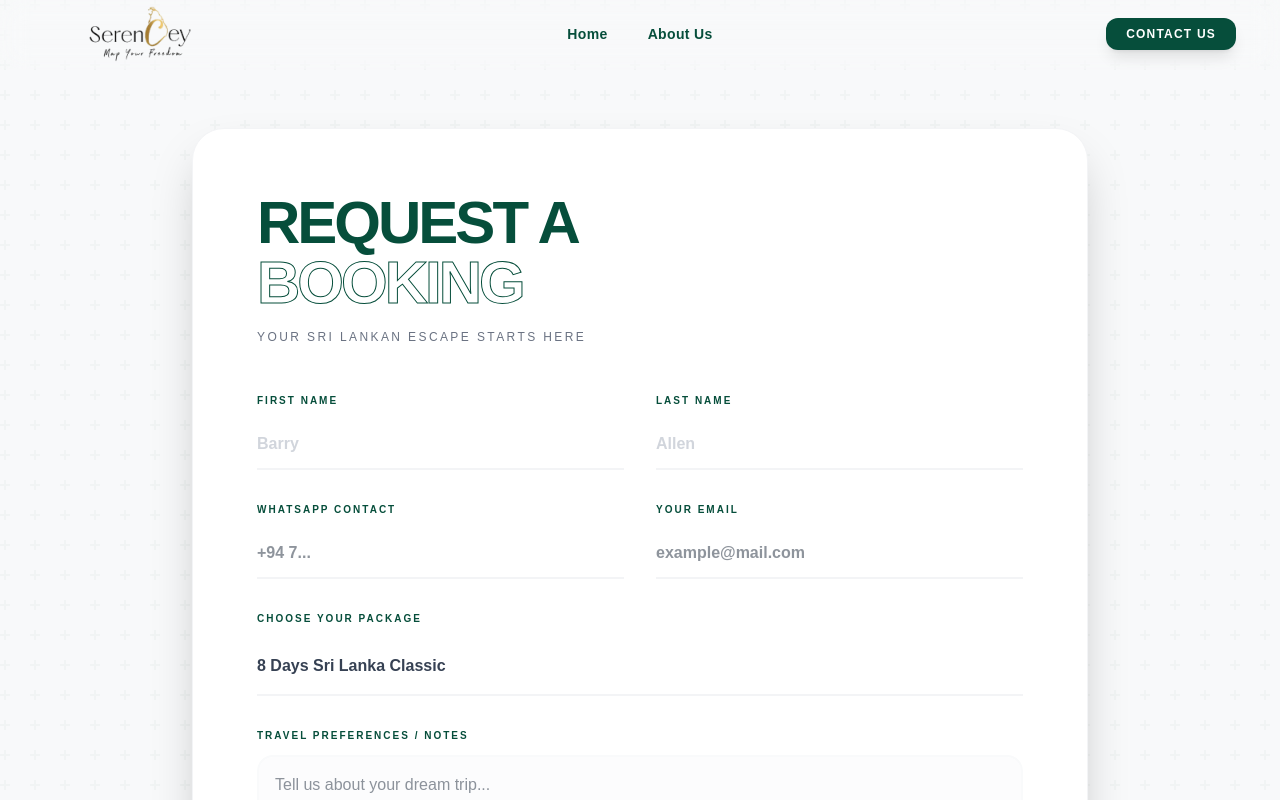
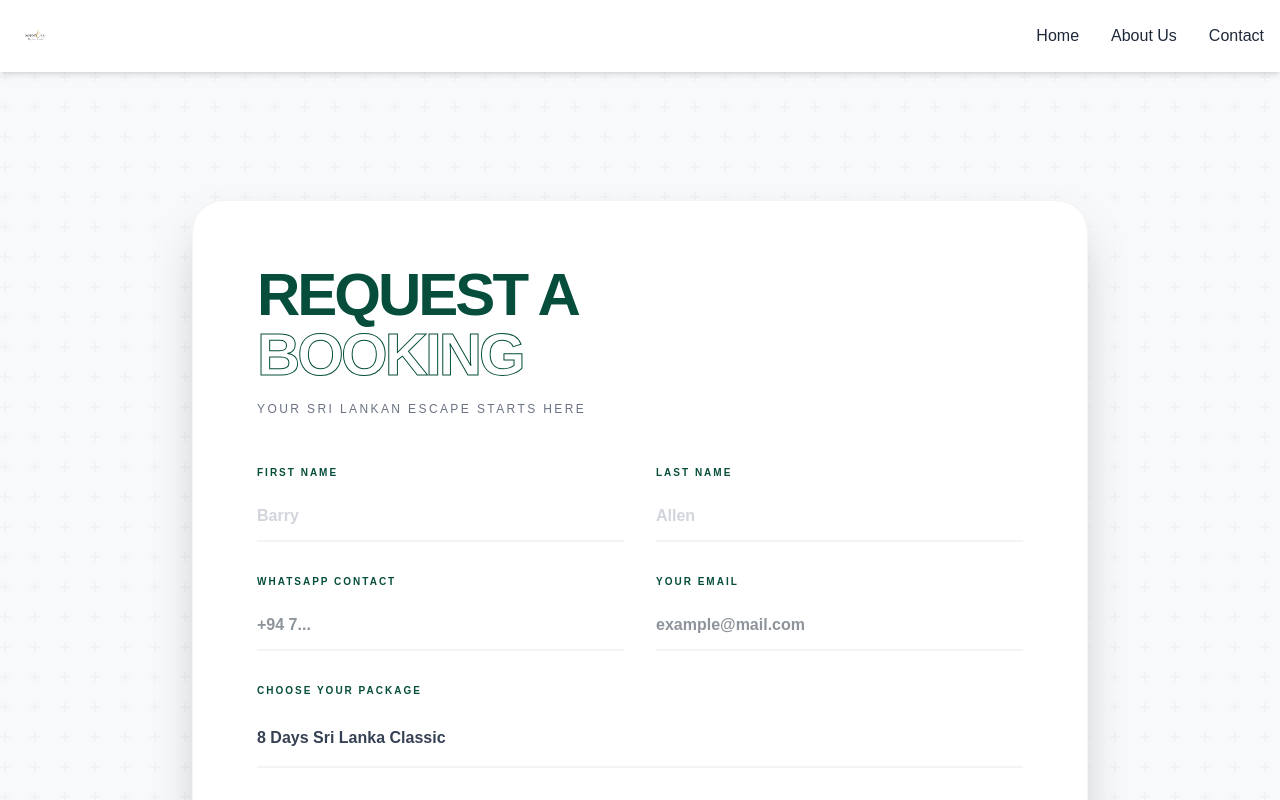
Before and after one commit to DLMJananjaya/SerenCey, a Next.js app: page /booking in a window 1280 px wide. Shown: the top 800 px of the page. Built offline with nearby package versions, Linux system fonts and the light colour scheme.

Commit message:
Refactor Navbar component and update logo usage

```diff
--- a/app/components/Navbar2.tsx
+++ b/app/components/Navbar2.tsx
@@ -1,147 +1,72 @@
 "use client";
-import React, { useState } from 'react';
+
+import { useState } from 'react';
 import Link from 'next/link';
 import Image from 'next/image';
-import { Menu, X } from 'lucide-react';
 import { motion, AnimatePresence } from 'framer-motion';
 
-const base = process.env.NODE_ENV === 'production' ? '/SerenCey' : '';
+// 1. Importing your specific logo!
+// (Using ../../ to climb out of app/components to reach the public folder)
+import logoImg from '../../public/logoNav.png';
 
-const Navbar = () => {
+export default function Navbar() {
   const [isOpen, setIsOpen] = useState(false);
 
   return (
-    <nav className="fixed top-0 left-0 w-full z-50 bg-transparent backdrop-blur-md border-b border-white/5">
-      {/* FIXED: Changed h-17 to h-20 (mobile) and h-28 (desktop) to fit the logo */}
-      <div className="w-full px-4 md:px-11 h-20 md:h-17 flex items-center justify-between relative">
+    <nav className="flex items-center justify-between p-4 bg-white shadow-md relative z-50">
 
-        {/* --- LOGO SECTION (LEFT) --- */}
-        <div className="flex-shrink-0">
-          <Link href="/" className="flex items-center">
+      {/* 2. Your New Logo Section */}
+      <Link href="/">
         <Image
-              src={`${base}/logoNav.png`}
-              alt="SerenCey Logo"
-              width={400}
-              height={400}
-              /* FIXED: Responsive heights h-14 (mobile), h-20 (tablet), h-40 (desktop) */
-              className="h-39 md:h-20 lg:h-50 w-auto object-contain translate-y-1"
-              priority
+          src={logoImg}
+          alt="SerenCey Travel Logo"
+          width={150}
+          height={50}
+          priority // Loads the logo instantly
+          className="h-10 w-auto" // Keeps the height consistent
         />
       </Link>
+
+      {/* 3. Desktop Menu Links */}
+      <div className="hidden md:flex space-x-8">
+        <Link href="/" className="text-gray-800 hover:text-green-600 font-medium">Home</Link>
+        <Link href="/about" className="text-gray-800 hover:text-green-600 font-medium">About Us</Link>
+        <Link href="/contact" className="text-gray-800 hover:text-green-600 font-medium">Contact</Link>
       </div>
 
-        {/* --- CENTER LINKS (ABSOLUTE CENTERING) --- */}
-        <div className="hidden md:flex absolute left-1/2 transform -translate-x-1/2 items-center space-x-10 transition-all">
-          <Link href="/" className="group relative font-black text-sm tracking-wide">
-            <span
-              className="text-[#064E3B] transition-all duration-500 group-hover:text-[#065F46]"
-              style={{ filter: "drop-shadow(0 0 8px rgba(255, 255, 255, 0.6))" }}
+      {/* 4. Mobile Hamburger Button */}
+      <button
+        className="md:hidden text-gray-800 p-2 focus:outline-none"
+        onClick={() => setIsOpen(!isOpen)}
       >
-              Home
-            </span>
-          </Link>
+        <svg className="w-6 h-6" fill="none" stroke="currentColor" viewBox="0 0 24 24">
+          {isOpen ? (
+            <path strokeLinecap="round" strokeLinejoin="round" strokeWidth={2} d="M6 18L18 6M6 6l12 12" />
+          ) : (
+            <path strokeLinecap="round" strokeLinejoin="round" strokeWidth={2} d="M4 6h16M4 12h16M4 18h16" />
+          )}
+        </svg>
+      </button>
 
-          <Link href="/about" className="group relative font-black text-sm tracking-wide">
-            <span
-              className="text-[#064E3B] transition-all duration-600 group-hover:text-[#065F46]"
-              style={{ filter: "drop-shadow(0 0 8px rgba(255, 255, 255, 0.6))" }}
-            >
-              About Us
-            </span>
-          </Link>
-        </div>
-
-        {/* --- CONTACT BUTTON (RIGHT) --- */}
-        <div className="hidden md:flex items-center">
-          <Link href="https://wa.me/qr/7QLTL3XRQMITA1" target="_blank" rel="noopener noreferrer">
-             <button className="bg-[#064E3B] hover:bg-[#065F46] text-white font-black px-5 py-2 rounded-xl transition-all shadow-lg text-xs uppercase tracking-widest">
-              Contact Us
-            </button>
-          </Link>
-        </div>
-
-        {/* --- MOBILE HAMBURGER ICON --- */}
-        <div className="md:hidden flex items-center">
-
-          <button
-  onClick={() => setIsOpen(!isOpen)}
-  className="text-[#064E3B] p-2 focus:outline-none px-0 transition-all duration-300"
-  /* FIXED: Style is now a prop inside the opening tag */
-  style={{ filter: "drop-shadow(0 0 8px rgba(255, 255, 255, 0.6))" }}
->
-  {isOpen ? (
-    <X size={30} className="text-[#064E3B]" />
-  ) : (
-    <Menu size={30} />
-  )}
-</button>
-        </div>
-      </div>
-
-      {/* --- MOBILE MENU OVERLAY --- */}
-      <div className="md:hidden bg-white shadow-lg absolute top-16 w-full left-0 z-50"></div>
+      {/* 5. Mobile Menu (Using the safe wrapper div we fixed earlier) */}
+      <div className="md:hidden absolute top-full left-0 w-full bg-white shadow-lg border-t border-gray-100">
         <AnimatePresence>
           {isOpen && (
             <motion.div
-      initial={{ opacity: 0, y: -10 }}
-      animate={{ opacity: 1, y: 0 }}
-      exit={{ opacity: 0, y: -10 }}
-      transition={{ duration: 0.3 }}
-      /* 1. bg-white/5 + backdrop-blur: This IS the glass.
-         2. pointer-events-auto: This ensures you can actually click/hover the links.
-         3. z-index: Higher than images, lower than Navbar logo.
-      */
-
-      style={{ WebkitBackdropFilter: 'blur(20px)' }}
+              initial={{ opacity: 0, height: 0 }}
+              animate={{ opacity: 1, height: 'auto' }}
+              exit={{ opacity: 0, height: 0 }}
+              style={{ overflow: 'hidden' }}
+              className="flex flex-col px-4 pt-2 pb-4 space-y-3"
             >
-      <div className="flex flex-col items-center p-12 space-y-10 relative z-50">
-
-        {/* HOME LINK WITH HOVER */}
-        <Link
-          href="/"
-          onClick={() => setIsOpen(false)}
-          className="group relative transition-all duration-300"
-        >
-          <span className="text-[#064E3B] font-black text-xs tracking-[0.5em] uppercase group-hover:text-[#064E3B] transition-colors duration-300"
-          style={{ filter: "drop-shadow(0 0 8px rgba(255, 255, 255, 0.6))" }}
-          >
-            Home
-          </span>
-          {/* Subtle underline hover effect */}
-          <span className="absolute -bottom-2 left-0 w-0 h-0.5 bg-[#064E3B] transition-all duration-300 group-hover:w-full"></span>
-        </Link>
-
-        {/* ABOUT LINK WITH HOVER */}
-        <Link
-          href="/about"
-          onClick={() => setIsOpen(false)}
-          className="group relative transition-all duration-300"
-        >
-          <span className="text-[#064E3B] font-black text-xs tracking-[0.5em] uppercase group-hover:text-[#064E3B] transition-colors duration-300"
-          style={{ filter: "drop-shadow(0 0 8px rgba(255, 255, 255, 0.6))" }}
-          >
-            About Us
-          </span>
-          <span className="absolute -bottom-2 left-0 w-0 h-0.5 bg-[#064E3B] transition-all duration-300 group-hover:w-full"></span>
-        </Link>
-
-        {/* BUTTON WITH HOVER SCALE */}
-        <Link href="https://wa.me/qr/7QLTL3XRQMITA1" target="_blank" className="w-full max-w-[200px]">
-          <motion.button
-            whileHover={{ scale: 1.05, backgroundColor: "#ffffff", color: "#064E3B" }}
-            whileTap={{ scale: 0.95 }}
-            className="w-full bg-[#064E3B] text-white py-4 rounded-xl font-black uppercase tracking-widest text-[10px] shadow-lg transition-all border border-transparent hover:border-[#064E3B]"
-          >
-            Contact Us
-          </motion.button>
-        </Link>
-      </div>
+              <Link href="/" onClick={() => setIsOpen(false)} className="text-gray-800 hover:text-green-600">Home</Link>
+              <Link href="/about" onClick={() => setIsOpen(false)} className="text-gray-800 hover:text-green-600">About Us</Link>
+              <Link href="/contact" onClick={() => setIsOpen(false)} className="text-gray-800 hover:text-green-600">Contact Us</Link>
             </motion.div>
           )}
         </AnimatePresence>
+      </div>
 
     </nav>
   );
-};
-
-export default Navbar;
+}
```
Lines whose indentation alone changed are shown as unchanged.
